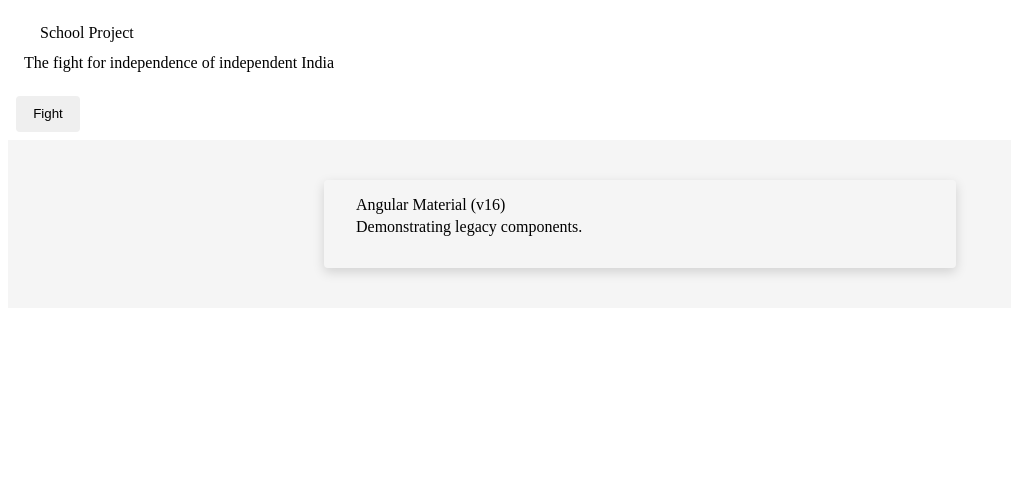
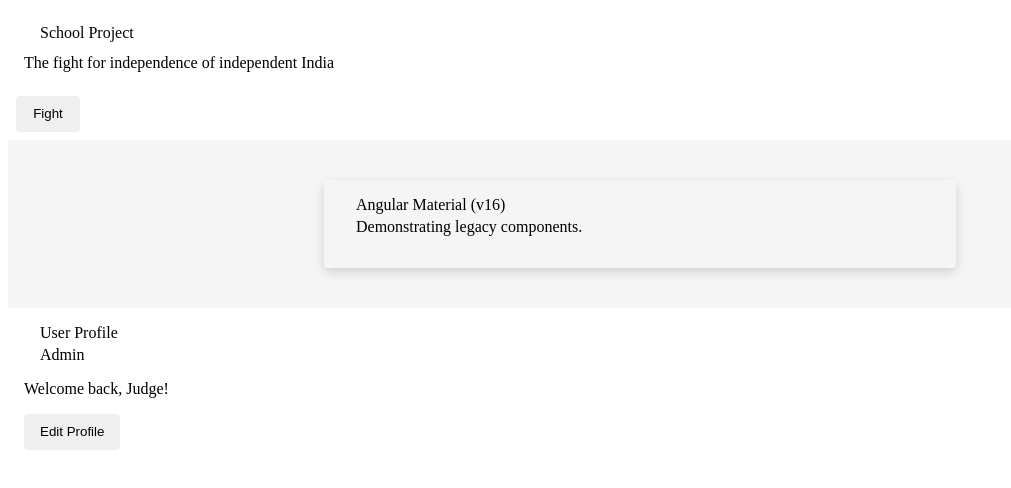
Before and after one commit to svk1102/hackathon-demo, an Angular app: page / in a window 1280 px wide. Shown: the top 488 px of the page, without its empty margins (0-1011 px from the left). Built offline with nearby package versions, Linux system fonts and the light colour scheme.

Commit message:
rxjs test

```diff
--- a/src/app/app.component.html
+++ b/src/app/app.component.html
@@ -19,3 +19,24 @@
 
   </mat-card>
 </div>
+<div class="dashboard-container">
+
+  <mat-card *ngIf="userData; else loading">
+    <mat-card-header>
+      <mat-card-title>User Profile</mat-card-title>
+      <mat-card-subtitle>{{ userData.role }}</mat-card-subtitle>
+    </mat-card-header>
+
+    <mat-card-content>
+      <p>Welcome back, {{ userData.name }}!</p>
+
+      <button mat-raised-button color="primary">Edit Profile</button>
+    </mat-card-content>
+  </mat-card>
+
+  <ng-template #loading>
+    <mat-spinner *ngIf="isLoading"></mat-spinner>
+    <div *ngIf="errorMsg" class="error">{{ errorMsg }}</div>
+  </ng-template>
+
+</div>
--- a/src/app/app.component.ts
+++ b/src/app/app.component.ts
@@ -1,4 +1,9 @@
-import { Component } from '@angular/core';
+import { Component, OnInit } from '@angular/core';
+import { HttpClient } from '@angular/common/http';
+import { of, throwError } from 'rxjs';
+import { delay, tap } from 'rxjs/operators';
+
+
 
 @Component({
   selector: 'app-root',
@@ -7,4 +12,36 @@ import { Component } from '@angular/core';
 })
 export class AppComponent {
   title = 'hackathon-demo';
+  userData: any = null;
+  isLoading = false;
+  errorMsg = '';
+
+  constructor(private http: HttpClient) {}
+
+  ngOnInit(): void {
+    this.fetchData();
+  }
+
+  fetchData() {
+    this.isLoading = true;
+
+    // Simulating an API call
+    const api$ = of({ name: 'Judge', role: 'Admin' }).pipe(delay(1000));
+    api$.subscribe(
+      (data) => {
+        this.isLoading = false;
+        this.userData = data;
+        console.log('Data loaded');
+      },
+      (err) => {
+        this.isLoading = false;
+        this.errorMsg = 'Failed to load';
+        console.error(err);
+      },
+      () => {
+        console.log('Stream completed');
+      }
+    );
+  }
+
 }
```
Also changed, not shown: src/app/app.module.ts (+5 -2 lines).
